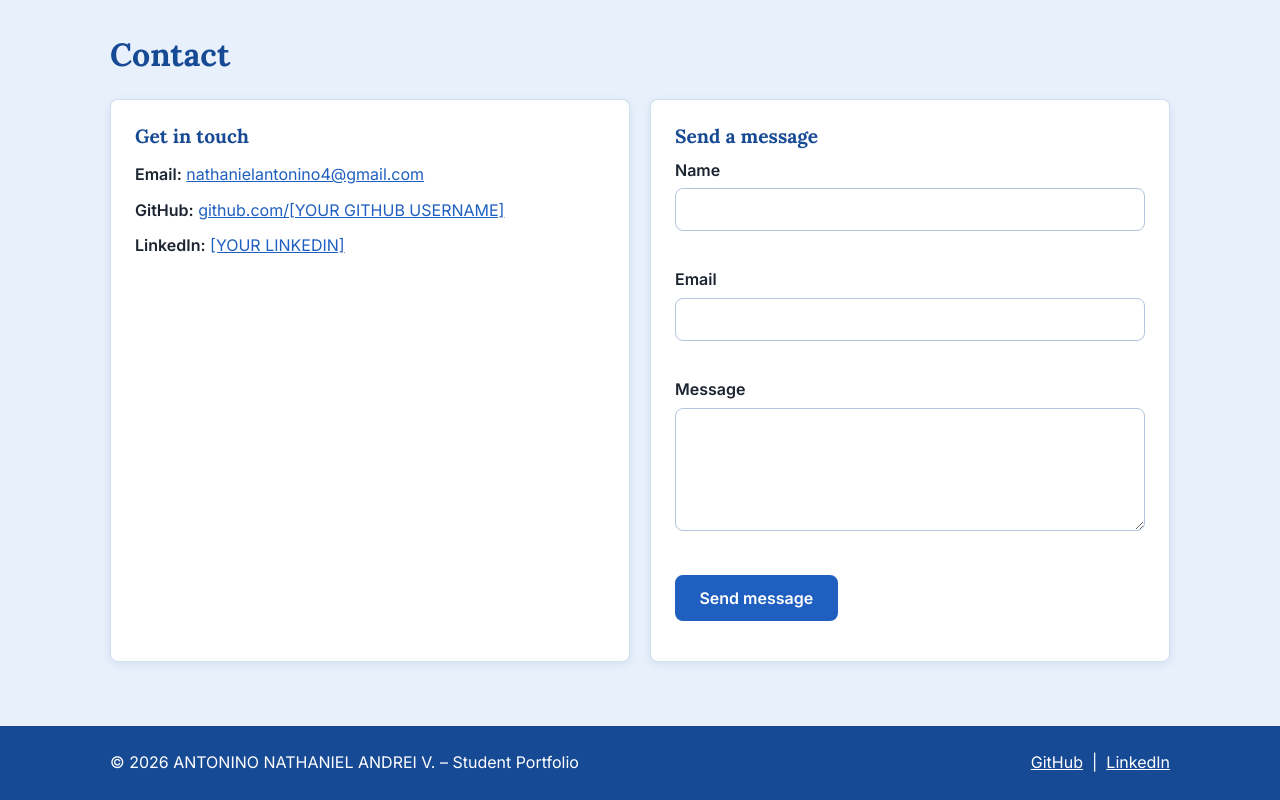
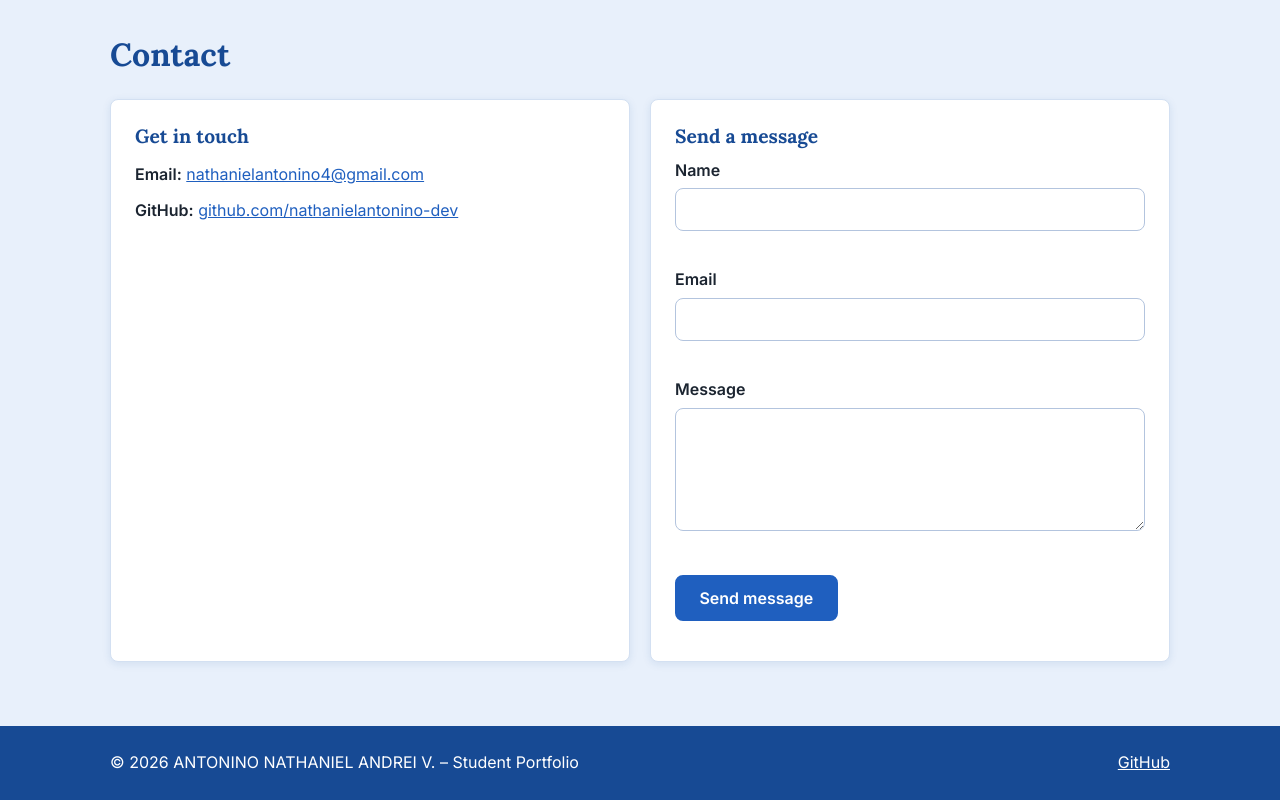
Before and after one commit to nathanielantonino-dev/nathanielantonino-dev.github.io, a plain HTML site: page index.html in a window 1280 px wide. Shown: the part 2525-3325 px from the top of the page. Drawn offline with Linux system fonts and the light colour scheme.

Commit message:
Update GitHub link and remove LinkedIn references
Updated the GitHub link to point to the user's actual profile and removed LinkedIn references.

```diff
--- a/index.html
+++ b/index.html
@@ -4,7 +4,7 @@
   <meta charset="UTF-8">
   <meta name="viewport" content="width=device-width, initial-scale=1.0">
   <title>ANTONINO NATHANIEL ANDREI V. | Student Portfolio</title>
-  <meta name="description" content="Student portfolio of ANTONINO NATHANIEL ANDREI V.: about me, skills, projects, latest GitHub repositories and contact details.">
+  <meta name="description" content="Student portfolio of ANTONINO NATHANIEL ANDREI V.">
 
   <!-- Fonts: one for headings, one for body text (system fonts are used if these cannot load) -->
   <link rel="preconnect" href="https://fonts.googleapis.com">
@@ -167,8 +167,7 @@
             <h3>Get in touch</h3>
             <ul class="plain-list">
               <li><strong>Email:</strong> <a href="mailto:your.email@example.com">nathanielantonino4@gmail.com</a></li>
-              <li><strong>GitHub:</strong> <a href="https://github.com/YOUR-GITHUB-USERNAME" target="_blank" rel="noopener">github.com/[YOUR GITHUB USERNAME]</a></li>
-              <li><strong>LinkedIn:</strong> <a href="https://www.linkedin.com/in/YOUR-LINKEDIN" target="_blank" rel="noopener">[YOUR LINKEDIN]</a></li>
+              <li><strong>GitHub:</strong> <a href="https://github.com/YOUR-GITHUB-USERNAME" target="_blank" rel="noopener">github.com/nathanielantonino-dev</a></li>
             </ul>
           </div>
 
@@ -209,8 +208,6 @@
       <p>&copy; 2026 ANTONINO NATHANIEL ANDREI V. &ndash; Student Portfolio</p>
       <p>
         <a href="https://github.com/YOUR-GITHUB-USERNAME" target="_blank" rel="noopener">GitHub</a>
-        &nbsp;|&nbsp;
-        <a href="https://www.linkedin.com/in/YOUR-LINKEDIN" target="_blank" rel="noopener">LinkedIn</a>
       </p>
     </div>
   </footer>
```
